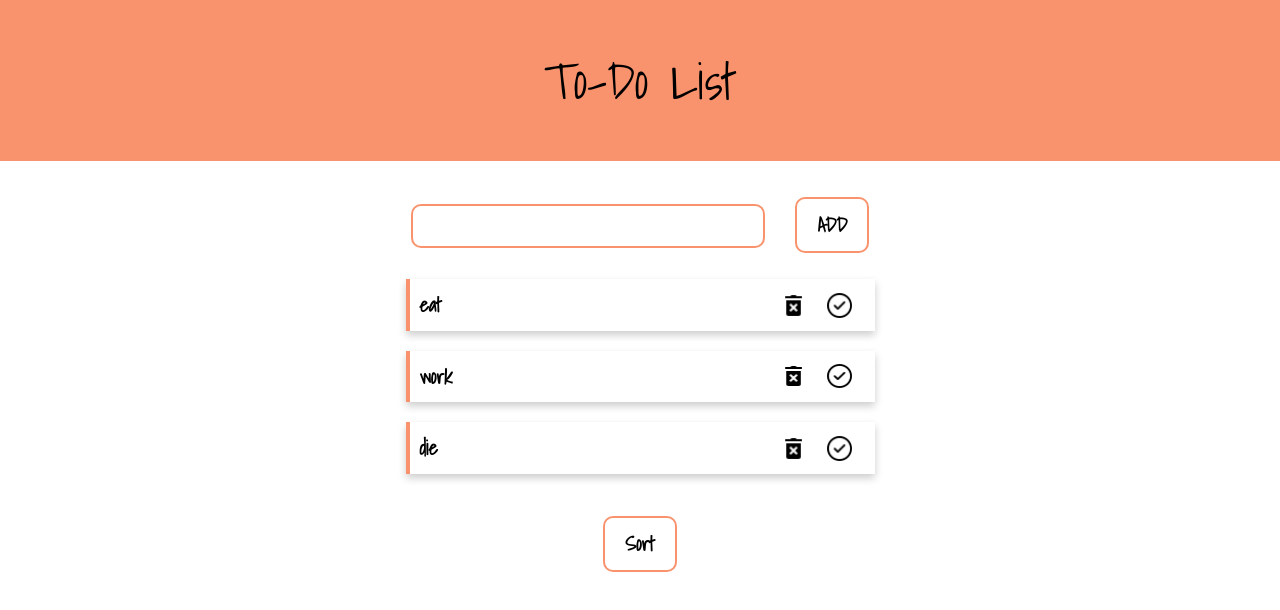
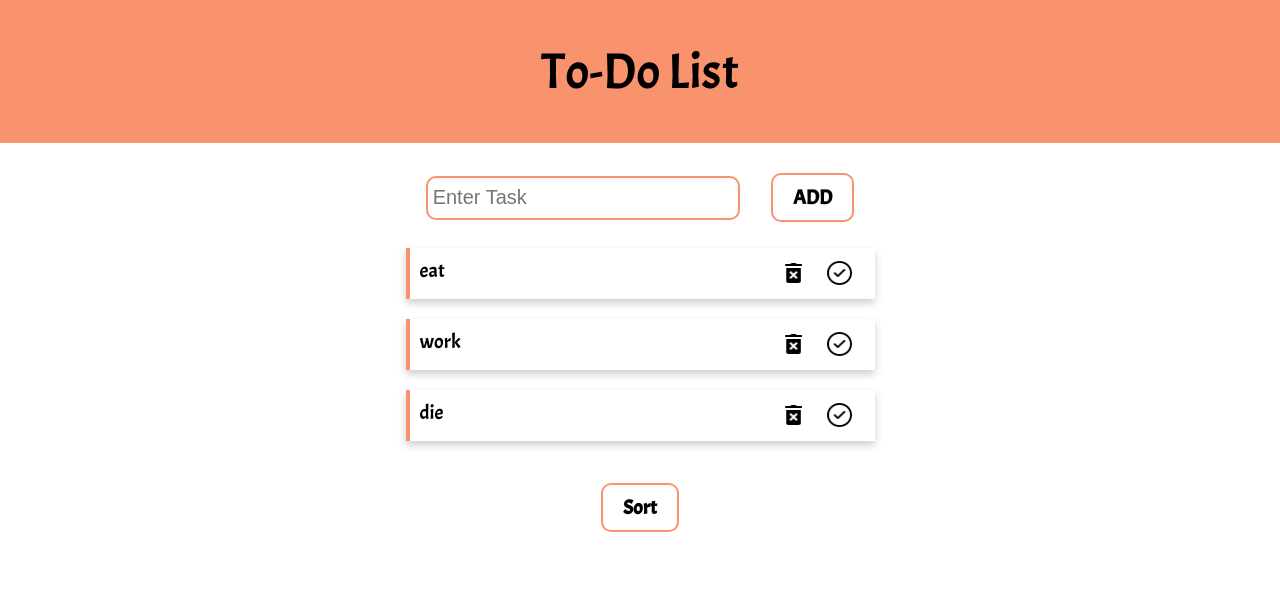
Before and after one commit to GSG-K3/to-do-BRNH, a website: page index.html in a window 1280 px wide. Drawn offline with Linux system fonts and the light colour scheme; a web font is replaced by a local one.

Commit message:
edits after reviews

```diff
--- a/dom.js
+++ b/dom.js
@@ -4,8 +4,9 @@
   var container = document.getElementById('todo-container');
   var addTodoForm = document.getElementById('add-todo');
   var input = document.getElementById("description");
-  let sortButton = document.getElementById("sort")
-  let emptyImg = document.getElementById("empty-img")
+  let sortButton = document.getElementById("sort");
+  let emptyList = document.getElementById("empty-list-container")
+
 // this is our initial todoList
   let state = [
     { id: -3, description: 'eat', done: false},
@@ -19,36 +20,29 @@
   state = storedTasks;
   }
 
-  // if (state.length == 0 ){
-  //   emptyImg.style.display = "inline";
-  //   container.style.display = "none"
-  //   sortButton.style.display = "none";
-  // }
-localStorage.clear();
 
   // This function takes a todo, it returns the DOM node representing that todo
   var createTodoNode = function(todo) {
     var todoNode = document.createElement('li');
     todoNode.innerHTML = todo.description;
-    todoNode.classList.add("list-style")
+    todoNode.classList.add("todo-container__list-item")
 
 
     // this adds the delete button
     var deleteButtonNode = document.createElement('button');
     deleteButtonNode.innerHTML = "delete"
-    deleteButtonNode.classList.add("deletebutton")
+    deleteButtonNode.classList.add("list-item__delete-button")
     deleteButtonNode.addEventListener('click', function(event) {
     var newState = todoFunctions.deleteTodo(state, todo.id);
-     console.log(newState);
+    update(newState);
 
-    update(newState);
     });
+    todoNode.appendChild(deleteButtonNode);
 
-    todoNode.appendChild(deleteButtonNode);
 
       // this adds the mark button
      let markButtonNode = document.createElement('button');
-     markButtonNode.classList.add("markbutton")
+     markButtonNode.classList.add("list-item__mark-button")
      markButtonNode.innerHTML = "mark"
 
 
@@ -73,13 +67,18 @@ localStorage.clear();
   if (addTodoForm) {
     addTodoForm.addEventListener('submit', function(event) {
       event.preventDefault();
-      let description = {description: input.value};
-     let newState = todoFunctions.addTodo(state, description );
+      let description = {description: input.value.trim()};
+      if(description.description.length == 0) alert("you should enter a task");
+      else{
+      let newState = todoFunctions.addTodo(state, description );
       update(newState);
 
       input.value = "";
+      }
+
     });
   }
+
   sortButton.addEventListener('click',function(event) {
       let newState = todoFunctions.sortTodos(state);
       update(newState);
@@ -95,12 +94,13 @@ localStorage.clear();
 
   var renderState = function(state) {
     var todoListNode = document.createElement('ul');
+    todoListNode.classList.add("todo-container__list")
     if (state.length != 0 ){
-      emptyImg.style.display = "none";
+      emptyList.style.display = "none";
       container.style.display = "inline"
       sortButton.style.display = "inline";
     }else{
-      emptyImg.style.display = "inline";
+      emptyList.style.display = "inline";
     container.style.display = "none"
     sortButton.style.display = "none";
     }
--- a/index.html
+++ b/index.html
@@ -1,54 +1,41 @@
 <!DOCTYPE html>
-<html  lang="en">
+<html lang="en">
+
 <head>
   <meta charset="utf-8">
   <meta name="viewport" content="width=device-width, initial-scale=1.0">
   <meta http-equiv="X-UA-Compatible" content="ie=edge">
   <title>To-Do List</title>
   <link rel="stylesheet" href="./style.css">
-    <link href="https://fonts.googleapis.com/css?family=Shadows+Into+Light&display=swap" rel="stylesheet">
+  <link href="https://fonts.googleapis.com/css?family=Acme%7CZhi+Mang+Xing&display=swap" rel="stylesheet">
 </head>
+
 <body>
-    <header>
-      <!-- <img class= "icon" src="./img/logo.png" alt="logo icon"> -->
+  <header class="title">
     To-Do List
   </header>
 
   <form id="add-todo" class="add-todo-style">
-        <label for="description">Name</label><br>
-        <input type="text" class="description-style" id="description" required name="description" value="">
-        <label for="add-but">Add</label>
-        <input type="submit" name="whatever" id="add-but" class="addbutton" value="ADD">
+    <label for="description" class="add-todo-style__description-label">Name</label><br>
+    <input type="text" class="add-todo-style__description-style" placeholder="Enter Task" id="description" required name="description" value="">
+    <label for="add-button" class="add-todo-style__add-label">Add</label>
+    <input type="submit" name="submit" id="add-button" class="add-todo-style__add-button" value="ADD">
   </form>
 
-      <div id="empty-img" class="empty-img">
-        <img src="img/empty.jpg"   alt="image says you should enter a new task" />
-        <p class="text">ADD NEW TASK</p>
+  <div id="empty-list-container" class="empty-list">
+    <img src="img/empty.jpg" alt="image says you should enter a new task" class="empty-list__img" />
+    <p class="empty-list__text" >ADD NEW TASK</p>
   </div>
 
-
-      <div id = "todo-container">
-        <ul id='list'>
+  <div id="todo-container">
+    <ul id='list' class="todo-container__list">
     </ul>
   </div>
+
   <button class="sort-button" id="sort">Sort</button>
 
 </body>
-  <script type="text/javascript" src = "./logic.js"></script>
-  <script type="text/javascript" src = "./dom.js"></script>
+<script type="text/javascript" src="./logic.js"></script>
+<script type="text/javascript" src="./dom.js"></script>
 
 </html>
-
-
-  <!DOCTYPE html>
-  <html lang="en">
-  <head>
-    <meta charset="UTF-8">
-    <meta name="viewport" content="width=device-width, initial-scale=1.0">
-    <meta http-equiv="X-UA-Compatible" content="ie=edge">
-    <title>Document</title>
-  </head>
-  <body>
-
-  </body>
-  </html>
--- a/logic.js
+++ b/logic.js
@@ -20,8 +20,9 @@ var todoFunctions = {
   //Add To-Do
   addTodo: function (todos, newTodo) {
     if (todos.constructor != Array || newTodo.constructor != Object) {
-      return 'the first argument should be array'
+      return 'the first argument should be array and the second argument should be object'
     }
+
 
     let newArr = this.cloneArrayOfObjects(todos);
     let listItem = {
@@ -79,9 +80,9 @@ var todoFunctions = {
 
   },
 
+  //Sort To-Do
   sortTodos: function (todos) {
-    // stretch goal! Do this last
-    // should leave the input arguement todos unchanged (you can use cloneArrayOfObjects)
+
     let newArr = this.cloneArrayOfObjects(todos);
     newArr.sort( function (a,b) {
       let task1 = a.description.toLowerCase();
@@ -91,17 +92,11 @@ var todoFunctions = {
       return 0
     }) ;
     return newArr;
-    // sortFunction will have same signature as the sort function in array.sort
-    // hint: array.slice, array.sort
+
   }
 };
 
 
-// Why is this if statement necessary?
-// The answer has something to do with needing to run code both in the browser and in Node.js
-// See this article for more details:
-// http://www.matteoagosti.com/blog/2013/02/24/writing-javascript-modules-for-both-browser-and-node/
-
 if (typeof module !== 'undefined') {
   module.exports = todoFunctions;
 }
--- a/style.css
+++ b/style.css
@@ -2,32 +2,27 @@ body,html{
    margin: 0;
    padding: 0;
    text-align: center;
-   font-family: 'Shadows Into Light', cursive;
+   font-family: 'Acme', sans-serif;
 
 }
-header{
+.title{
     background-color: rgba(247, 113, 64, 0.76);
     font-size: 50px;
-    font-family: 'Shadows Into Light', cursive;
+    font-family: 'Acme', sans-serif;
     padding: 40px 0;
     width: 100%;
     margin: 0 0 10px 0 ;
 }
 
-.empty-img img {
-    width: 150px;
-    margin-top: 50px;
+.add-todo-style{
+    width: 100%;
+}
+.add-todo-style__description-label, .add-todo-style__add-label{
+    color: white;
+}
 
-}
-/* .icon{
- width: 80px;
- height: 80px;
- margin: 60px 30px;
-
-} */
-
-.description-style{
-    width: 340px;
+.add-todo-style__description-style{
+    width: 300px;
     height: 30px;
     border: 2px solid rgba(247, 113, 64, 0.76);
     border-radius: 10px;
@@ -37,21 +32,29 @@ header{
 
 }
 
-.text{
-    font-size: 20px;
-}
-.addbutton{
+.add-todo-style__add-button{
     background-color: white;
     font-size: 20px;
     font-weight: bold;
     border: 2px solid  rgba(247, 113, 64, 0.76);
     outline: none;
     border-radius: 10px;
-    font-family: 'Shadows Into Light', cursive;
+    font-family: 'Acme', sans-serif;
     padding: 10px 20px;
     cursor: pointer;
 
 }
+
+.empty-list__img {
+    width: 150px;
+    margin-top: 50px;
+}
+
+.empty-list__text{
+    font-size: 20px;
+}
+
+
 
 .sort-button{
     background-color: white;
@@ -60,7 +63,7 @@ header{
     border: 2px solid  rgba(247, 113, 64, 0.76);
     outline: none;
     border-radius: 10px;
-    font-family: 'Shadows Into Light', cursive;
+    font-family: 'Acme', sans-serif;
     padding: 10px 20px;
     cursor: pointer;
 }
@@ -70,7 +73,35 @@ header{
     border: none
 }
 
-.deletebutton{
+.todo-container__list{
+    list-style: none;
+    display: flex;
+    flex-direction: column;
+    align-items: center;
+    padding: 0;
+}
+
+
+.todo-container__list-item{
+    display: flex;
+    flex-direction: row;
+    justify-content: space-between;
+    width: 450px;
+    border-left: 4px solid rgba(247, 113, 64, 0.76);
+    padding: 10px 5px 5px 10px;
+    margin: 10px 0;
+    font-size: 20px;
+    box-shadow: 0 4px 8px 0 rgba(0,0,0,0.2);
+    transition: transform 0.25s ease-out;
+}
+
+.todo-container__list-item:hover,
+.todo-container__list-item:focus {
+  transform: scale(1.05);
+}
+
+
+.list-item__delete-button{
     width: 40px;
     height: 30px;
     background-color: white;
@@ -83,7 +114,8 @@ header{
     cursor: pointer;
 
 }
-.markbutton{
+
+.list-item__mark-button{
     width: 40px;
     height: 30px;
     background-color: white;
@@ -96,52 +128,24 @@ header{
     cursor: pointer;
 }
 
-ul{
-    list-style: none;
-    display: flex;
-    flex-direction: column;
-    align-items: center;
-    padding: 0;
-}
+
+
 .mark{
     text-decoration: line-through;
     background-color:  rgba(247, 113, 64, 0.739);
 }
-.list-style{
-    display: flex;
-    flex-direction: row;
-    justify-content: space-between;
-    width: 450px;
-    border-left: 4px solid rgba(247, 113, 64, 0.76);
-    padding: 10px 5px 5px 10px;
-    margin: 10px 0;
-    font-size: 20px;
-    box-shadow: 0 4px 8px 0 rgba(0,0,0,0.2);
-    transition: transform 0.25s ease-out;
-    font-weight: bold;
-}
 
-.list-style:hover,
-.list-style:focus {
-  transform: scale(1.05);
-}
-label{
-    color: white;
-}
 
 @media only screen  and (max-width: 578px){
-    header{
+    .title{
         font-size: 45px;
     }
-       .list-style{
+       .todo-container__list-item{
         width: 250px;
-
        }
 
-       .add-todo-style{
-          width: 100%;
-     }
-     .description-style{
+
+      .add-todo-style__description-style{
          width: 200px;
      }
 
--- a/test.js
+++ b/test.js
@@ -72,7 +72,7 @@ let marked2 = [{
     t.deepEqual( logic.addTodo([],{ description: 'play' }), ex1 , 'the array from AddFunction should be equal the expected Array');
     t.deepEqual( logic.addTodo(ex1,{ description: 'eat' }), ex2, 'the array from AddFunction should be equal the expected Array');
     t.deepEqual( logic.addTodo(ex2,{ description: 'die' }), ex3, 'the array from AddFunction should be equal the expected Array');
-    t.deepEqual ( logic.addTodo("string",{ description: 'die' }), 'the first argument should be array', "if the first argument is array");
+    t.deepEqual ( logic.addTodo("string",{ description: 'die' }), 'the first argument should be array and the second argument should be object', "if the first argument is array");
 
     t.end();
   } )
```
Lines whose indentation alone changed are shown as unchanged.
